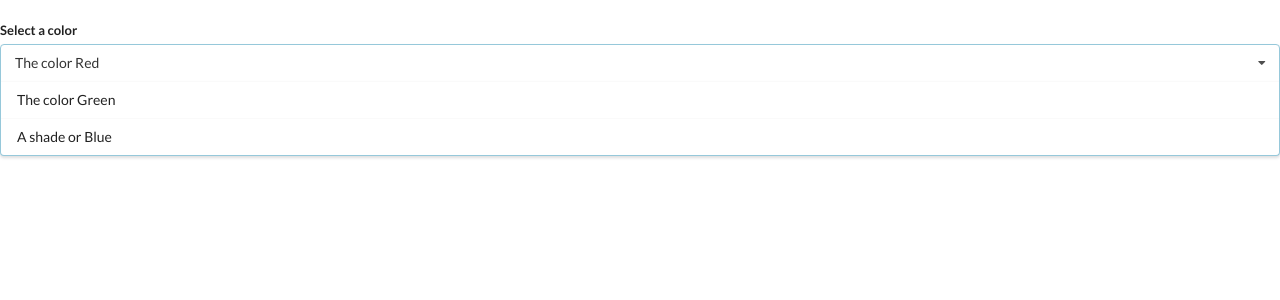
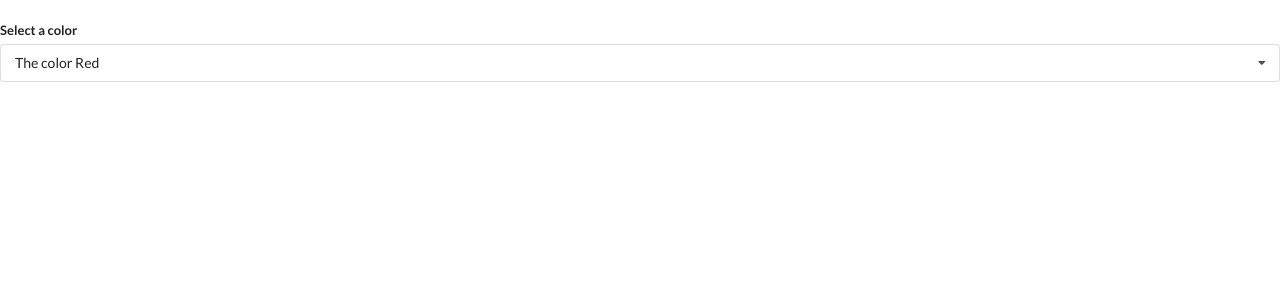
Before and after one commit to Ugonz86/widgets, a React (Create React App) app: page / in a window 1280 px wide. Shown: the top 300 px of the page. Built offline with nearby package versions, Linux system fonts and the light colour scheme.

Commit message:
Implement open/hide handler to the option list

```diff
--- a/src/components/Dropdown.js
+++ b/src/components/Dropdown.js
@@ -1,6 +1,18 @@
-import React from 'react';
+import React, { useState, useEffect, useRef } from 'react';
 
 const Dropdown = ({ options, selected, onSelectedChange }) => {
+    const [open, setOpen] = useState(false);
+    const ref = useRef();
+
+    useEffect(() => {
+        document.body.addEventListener('click', (event) => {
+            if (ref.current.contains(event.target)) {
+                return;
+            }
+            setOpen(false);
+        });
+    }, []);
+
     const renderedOptions = options.map((option) => {
         if (option.value === selected.value) {
             return null;
@@ -8,9 +20,9 @@
 
         return (
             <div
-            key={option.value}
-            className="item"
-            onClick={() => onSelectedChange(option)}
+                key={option.value}
+                className="item"
+                onClick={() => onSelectedChange(option)}
             >
                 {option.label}
             </div>
@@ -18,13 +30,16 @@
     });
 
     return (
-        <div className="ui form">
+        <div ref={ref} className="ui form">
             <div className="field">
                 <label className="label">Select a color</label>
-                <div className="ui selection dropdown visible active">
+                <div
+                    onClick={() => setOpen(!open)}
+                    className={`ui selection dropdown ${open ? 'visible active' : ''}`}
+                >
                     <i className="dropdown icon"></i>
                     <div className="text">{selected.label}</div>
-                    <div className="menu visible transition">
+                    <div className={`menu ${open ? 'visible transition' : ''}`}>
                         {renderedOptions}
                     </div>
                 </div>
```
Also changed, not shown: 1 other file (tests, documents, lock files or other folders).
